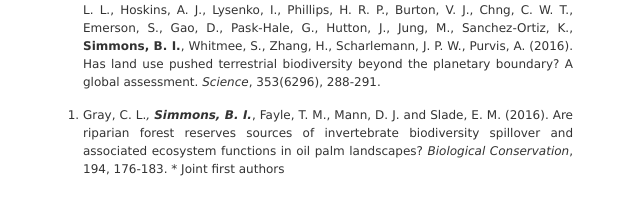
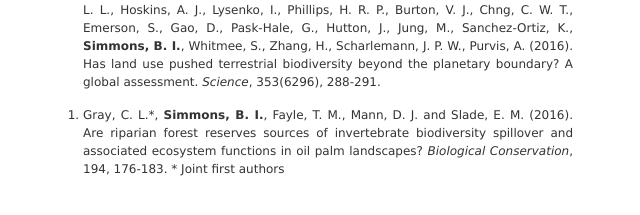
Before and after one commit to SimmonsBI/SimmonsBI.github.io, a Jekyll site: the page built from publications.md, in a window 1280 px wide and 900 px high, scrolled down 2047 px. Shown: the part 667-882 px from the top of the window, without its empty margins (327-967 px from the left). Built offline with Jekyll 4.4.1, drawn with Linux system fonts in a browser that asks for light colours.

```diff
--- a/publications.md
+++ b/publications.md
@@ -68,4 +68,4 @@ Details of my publications are also available on [Google Scholar](https://schola
 
 2. Newbold, T., Hudson, L. N., Arnell, A. P., Contu, S., De Palma, A., Ferrier, S., Hill, S. L. L., Hoskins, A. J., Lysenko, I., Phillips, H. R. P., Burton, V. J., Chng, C. W. T., Emerson, S., Gao, D., Pask-Hale, G., Hutton, J., Jung, M., Sanchez-Ortiz, K., **Simmons, B. I.**, Whitmee, S., Zhang, H., Scharlemann, J. P. W., Purvis, A. (2016). Has land use pushed terrestrial biodiversity beyond the planetary boundary? A global assessment. _Science_, 353(6296), 288-291.
 
-1. Gray, C. L.*, **Simmons, B. I.***, Fayle, T. M., Mann, D. J. and Slade, E. M. (2016). Are riparian forest reserves sources of invertebrate biodiversity spillover and associated ecosystem functions in oil palm landscapes? _Biological Conservation_, 194, 176-183. * Joint first authors
+1. Gray, C. L.\*, **Simmons, B. I.**, Fayle, T. M., Mann, D. J. and Slade, E. M. (2016). Are riparian forest reserves sources of invertebrate biodiversity spillover and associated ecosystem functions in oil palm landscapes? _Biological Conservation_, 194, 176-183. * Joint first authors
```
